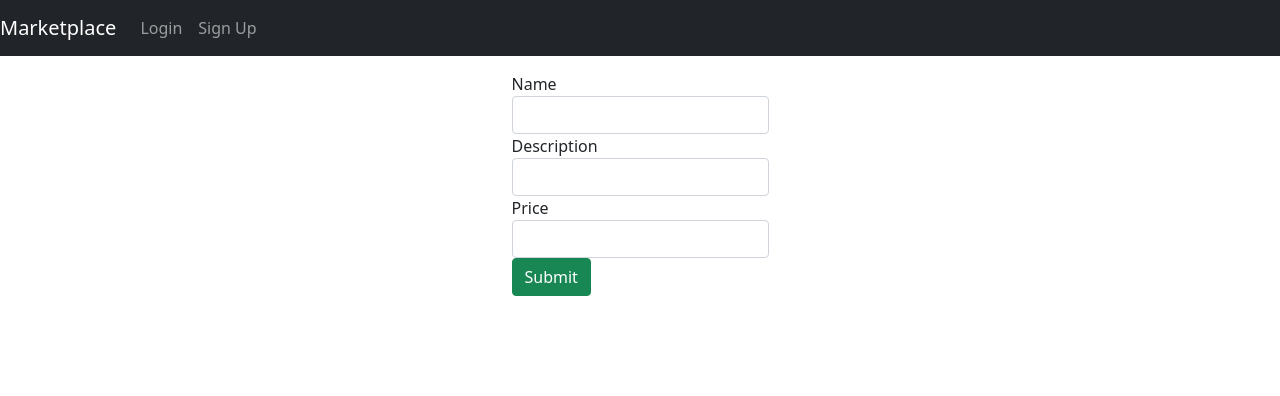
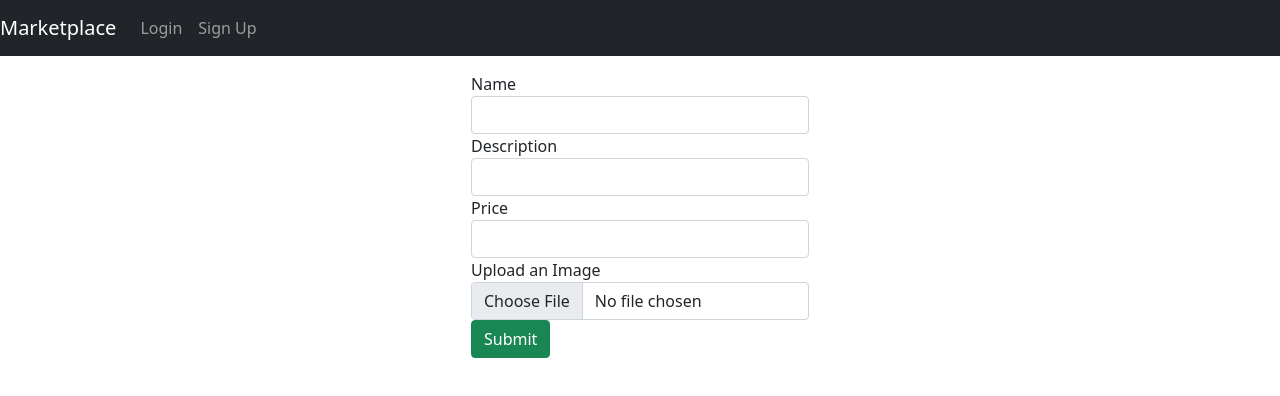
Before and after one commit to omnisoho/marketplace-react-frontend, a React (Create React App) app: page /addProduct in a window 1280 px wide. Shown: the top 396 px of the page. Built offline with nearby package versions, Linux system fonts and the light colour scheme.

Commit message:
-create upload service to upload image for add product -update AddProduct component to let user upload image in form submission

```diff
--- a/src/components/AddProduct.jsx
+++ b/src/components/AddProduct.jsx
@@ -1,5 +1,6 @@
 import React, { useState } from 'react';
 import ProductDataService from '../services/product.service';
+import UploadDataService from '../services/upload.service';
 
 const SERVER_URL = 'http://localhost:8080/';
 
@@ -19,6 +20,17 @@ const AddProduct = () => {
   const handleInputChange = (event) => {
     const { name, value } = event.target;
     setProduct({ ...product, [name]: value });
+  };
+
+  const handleFileChange = (event) => {
+    console.log('event.target.files', event.target.files);
+    if (event.target.files && event.target.files.length > 0) {
+      const imageFile = event.target.files[0];
+      UploadDataService.upload(imageFile).then((response) => {
+        console.log('upload response', response, response.data);
+        setProduct({ ...product, imageUrl: response.data });
+      });
+    }
   };
 
   const saveProduct = () => {
@@ -101,7 +113,24 @@ const AddProduct = () => {
             />
           </div>
 
-          {product.imageUrl && <img src={SERVER_URL + product.imageUrl}></img>}
+          <div className="form-group">
+            <label htmlFor="name">Upload an Image</label>
+            <input
+              type="file"
+              className="form-control"
+              id="imageUpload"
+              // required
+              // value={product.imageUrl}
+              onChange={handleFileChange}
+              name="imageUpload"
+            />
+            {product.imageUrl && (
+              <img
+                src={SERVER_URL + product.imageUrl}
+                style={{ width: 200 }}
+              ></img>
+            )}
+          </div>
 
           <button onClick={saveProduct} className="btn btn-success">
             Submit
--- a/src/services/product.service.js
+++ b/src/services/product.service.js
@@ -1,24 +1,28 @@
 import axios from 'axios';
-import authHeader from './helper/auth-header';
+import AuthHeaderHelper from './helper/auth-header';
 
 const API_URL = 'http://localhost:8080/api';
 
 // get all my product listings
 const getAll = () => {
-  return axios.get(API_URL + '/products', { headers: authHeader() });
+  return axios.get(API_URL + '/products', {
+    headers: AuthHeaderHelper.authHeader(),
+  });
 };
 
 // search others' product listings
 const search = (name) => {
   const searchQuery = name ? `?name=${name}` : ``;
   return axios.get(API_URL + `/products/search${searchQuery}`, {
-    headers: authHeader(),
+    headers: AuthHeaderHelper.authHeader(),
   });
 };
 
 // add new product
 const create = (data) => {
-  return axios.post(API_URL + '/products', data, { headers: authHeader() });
+  return axios.post(API_URL + '/products', data, {
+    headers: AuthHeaderHelper.authHeader(),
+  });
 };
 
 export default {
--- /dev/null
+++ b/src/services/upload.service.js
@@ -0,0 +1,21 @@
+import axios from 'axios';
+
+const API_URL = 'http://localhost:8080/api/';
+
+const upload = (imageFile) => {
+  try {
+    const formData = new FormData();
+    formData.append('file', imageFile);
+    return axios.post(API_URL + 'upload', formData, {
+      headers: {
+        'Content-Type': 'multipart/form-data',
+      },
+    });
+  } catch (error) {
+    console.log(error);
+  }
+};
+
+export default {
+  upload,
+};
```
